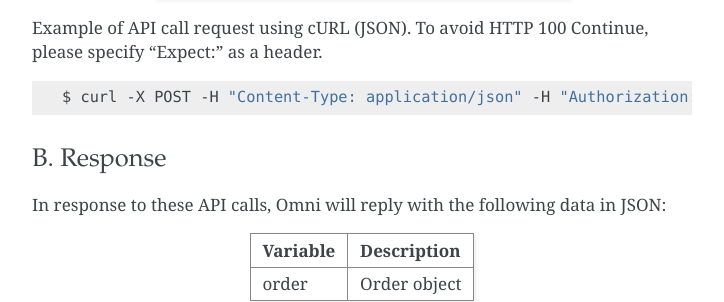
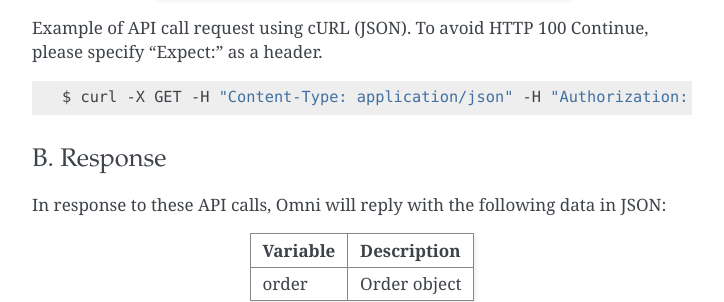
Before and after one commit to ui/stamps-api-docs, a Sphinx documentation site: the page built from source/sync_order.rst, in a window 1280 px wide and 900 px high, scrolled down 668 px. Shown: the part 172-474 px from the top of the window, without its empty margins (388-1112 px from the left). Built offline with Sphinx 7.4.7, drawn with Linux system fonts in a browser that asks for light colours; some of the changed text lies outside the part shown.

Commit message:
POST -> GET

```diff
--- a/source/sync_order.rst
+++ b/source/sync_order.rst
@@ -50,7 +50,7 @@ Example of API call request using cURL (JSON). To avoid HTTP 100 Continue, pleas
 
 .. code-block:: bash
 
-    $ curl -X POST -H "Content-Type: application/json" -H "Authorization: token vE53k50FVtct50ll8iHBE6FgMRVCyJeF" -H "Expect:" https://host.com/api/store/orders/details?number=FR9TL74P
+    $ curl -X GET -H "Content-Type: application/json" -H "Authorization: token vE53k50FVtct50ll8iHBE6FgMRVCyJeF" -H "Expect:" https://host.com/api/store/orders/details?number=FR9TL74P
 
 
 B. Response
@@ -117,7 +117,7 @@ If call to order status API is successful (JSON):
     HTTP/1.0 200 OK
     Vary: Accept
     Content-Type: application/json
-    Allow: POST, OPTIONS
+    Allow: GET, OPTIONS
     [Redacted Header]
 
     {
@@ -173,7 +173,7 @@ When some fields don't validate (JSON):
     HTTP/1.0 400 BAD REQUEST
     Vary: Accept
     Content-Type: application/json
-    Allow: POST, OPTIONS
+    Allow: GET, OPTIONS
     [Redacted Header]
 
     {
@@ -188,7 +188,7 @@ If missing or wrong authentication token:
     HTTP/1.0 401 UNAUTHORIZED
     Vary: Accept
     Content-Type: application/json
-    Allow: POST, OPTIONS
+    Allow: GET, OPTIONS
     [Redacted Header]
 
     {"detail": "Invalid token"}
@@ -200,7 +200,7 @@ If HTTP is used instead of HTTPS:
     HTTP/1.0 403 FORBIDDEN
     Vary: Accept
     Content-Type: application/json
-    Allow: POST, OPTIONS
+    Allow: GET, OPTIONS
     [Redacted Header]
 
     {"detail": "Please use https instead of http"}
@@ -246,7 +246,7 @@ Example of API call request using cURL (JSON). To avoid HTTP 100 Continue, pleas
 
 .. code-block:: bash
 
-    $ curl -X POST -H "Content-Type: application/json" -H "Authorization: token vE53k50FVtct50ll8iHBE6FgMRVCyJeF" -H "Expect:" https://host.com/api/store/orders/get?last_order_id=0
+    $ curl -X GET -H "Content-Type: application/json" -H "Authorization: token vE53k50FVtct50ll8iHBE6FgMRVCyJeF" -H "Expect:" https://host.com/api/store/orders/get?last_order_id=0
 
 
 B. Response
@@ -273,7 +273,7 @@ If call to order status API is successful (JSON):
     HTTP/1.0 200 OK
     Vary: Accept
     Content-Type: application/json
-    Allow: POST, OPTIONS
+    Allow: GET, OPTIONS
     [Redacted Header]
 
     {
@@ -297,7 +297,7 @@ When some fields don't validate (JSON):
     HTTP/1.0 400 BAD REQUEST
     Vary: Accept
     Content-Type: application/json
-    Allow: POST, OPTIONS
+    Allow: GET, OPTIONS
     [Redacted Header]
 
     {
@@ -315,7 +315,7 @@ If missing or wrong authentication token:
     HTTP/1.0 401 UNAUTHORIZED
     Vary: Accept
     Content-Type: application/json
-    Allow: POST, OPTIONS
+    Allow: GET, OPTIONS
     [Redacted Header]
 
     {"detail": "Invalid token"}
@@ -327,7 +327,7 @@ If HTTP is used instead of HTTPS:
     HTTP/1.0 403 FORBIDDEN
     Vary: Accept
     Content-Type: application/json
-    Allow: POST, OPTIONS
+    Allow: GET, OPTIONS
     [Redacted Header]
 
     {"detail": "Please use https instead of http"}
@@ -365,7 +365,7 @@ Example of API call request using cURL (JSON). To avoid HTTP 100 Continue, pleas
 
 .. code-block:: bash
 
-    $ curl -X POST -H "Content-Type: application/json" -H "Authorization: token vE53k50FVtct50ll8iHBE6FgMRVCyJeF" -H "Expect:" https://host.com/api/store/orders/sync
+    $ curl -X GET -H "Content-Type: application/json" -H "Authorization: token vE53k50FVtct50ll8iHBE6FgMRVCyJeF" -H "Expect:" https://host.com/api/store/orders/sync
 
 
 B. Response
@@ -394,7 +394,7 @@ If call to order status API is successful (JSON):
     HTTP/1.0 200 OK
     Vary: Accept
     Content-Type: application/json
-    Allow: POST, OPTIONS
+    Allow: GET, OPTIONS
     [Redacted Header]
 
     {
@@ -418,7 +418,7 @@ If missing or wrong authentication token:
     HTTP/1.0 401 UNAUTHORIZED
     Vary: Accept
     Content-Type: application/json
-    Allow: POST, OPTIONS
+    Allow: GET, OPTIONS
     [Redacted Header]
 
     {"detail": "Invalid token"}
@@ -430,7 +430,7 @@ If HTTP is used instead of HTTPS:
     HTTP/1.0 403 FORBIDDEN
     Vary: Accept
     Content-Type: application/json
-    Allow: POST, OPTIONS
+    Allow: GET, OPTIONS
     [Redacted Header]
 
     {"detail": "Please use https instead of http"}
```
